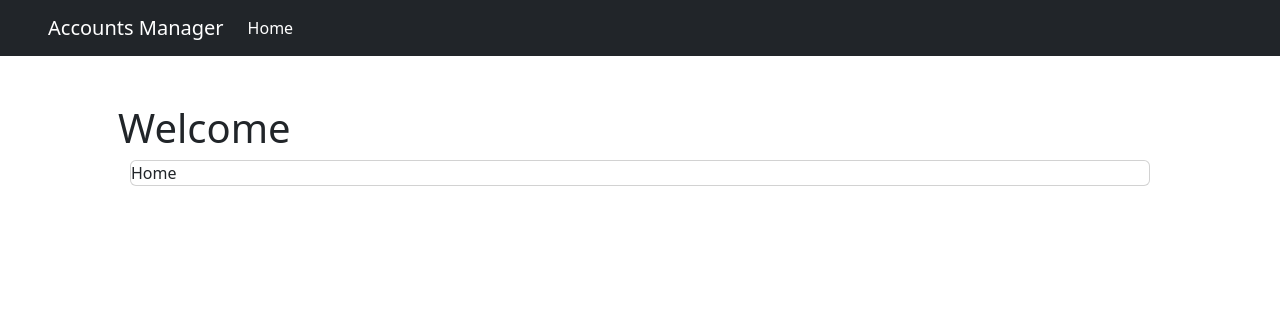
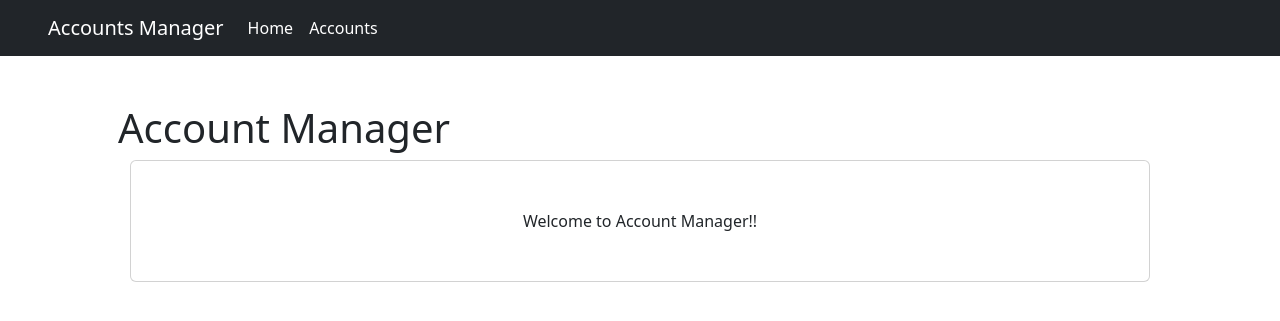
Before and after one commit to zachhh14/AWSCC-CodeQuest-Backend, a Flask app: page / in a window 1280 px wide. Shown: the top 321 px of the page. Run offline with Flask 3, Linux system fonts and the light colour scheme.

Commit message:
aesthetic changes

```diff
--- a/submissions/final-project/app.py
+++ b/submissions/final-project/app.py
@@ -21,7 +21,7 @@ class Account(db.Model):
 
 @app.route('/')
 def index():
-    title = 'Welcome'
+    title = 'Account Manager'
 
     return render_template('./index.html', title=title)
 
--- a/submissions/final-project/templates/components/header.html
+++ b/submissions/final-project/templates/components/header.html
@@ -39,9 +39,18 @@
                             <a
                                 class="nav-link active text-white"
                                 aria-current="page"
+                                href="{{ url_for('index')}}"
+                            >
+                                Home
+                            </a>
+                        </li>
+                        <li class="nav-item">
+                            <a
+                                class="nav-link active text-white"
+                                aria-current="page"
                                 href="{{ url_for('accounts')}}"
                             >
-                                Home
+                                Accounts
                             </a>
                         </li>
                     </ul>
--- a/submissions/final-project/templates/index.html
+++ b/submissions/final-project/templates/index.html
@@ -1,7 +1,7 @@
 {% include './components/header.html' %}
     <div class="container">
-        <div class="card">
-            Home
+        <div class="card p-5 text-center">
+            Welcome to Account Manager!!
         </div>
     </div>
 {% include './components/footer.html' %}
```
Also changed, not shown: submissions/final-project/instance/accounts.db.
